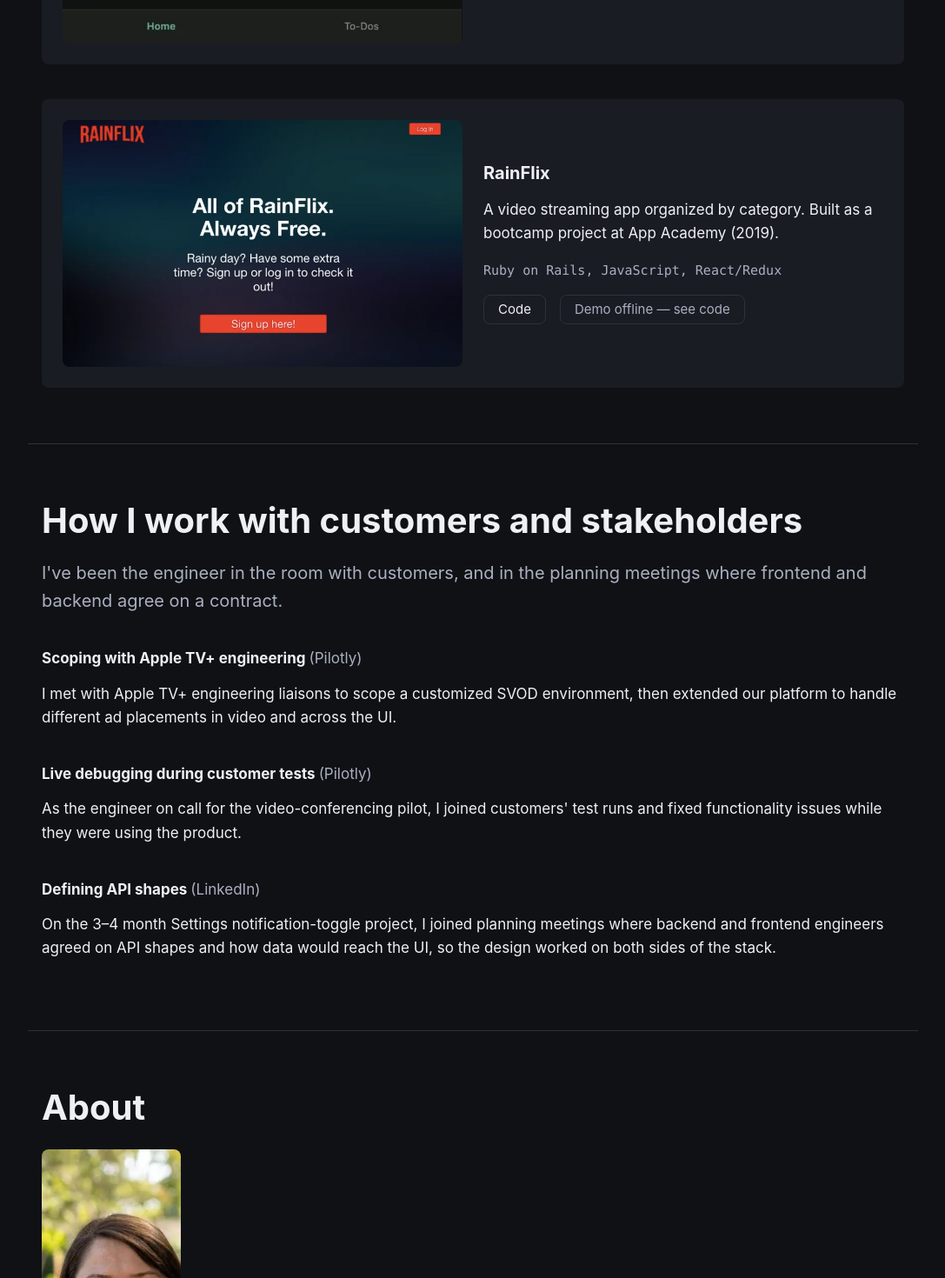
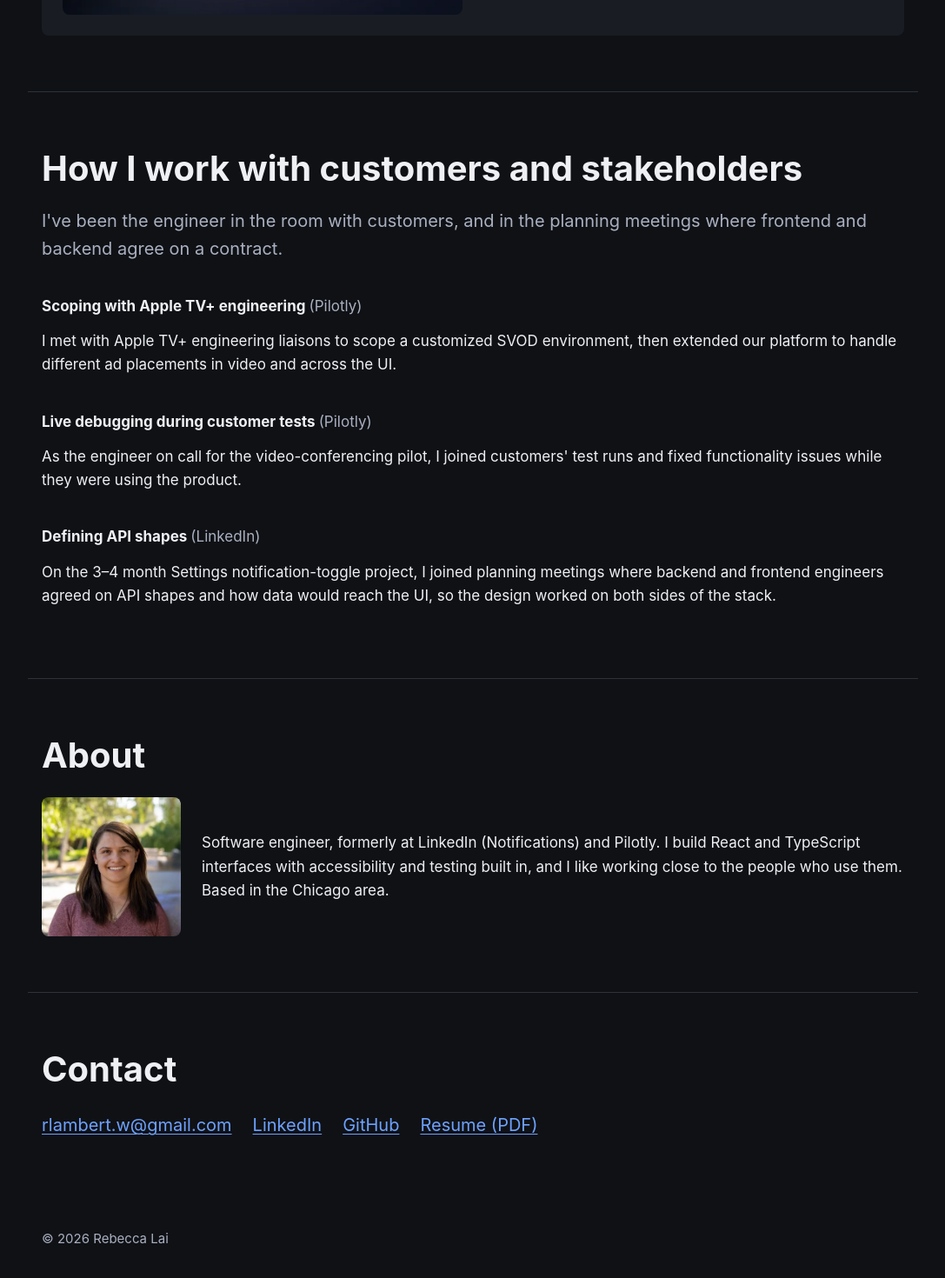
Before and after one commit to rebeccalambert/rebeccalambert.github.io, a React (Vite) app: page / in a window 1280 px wide. Shown: the part 2380-3850 px from the top of the page at 87% size, without its empty margins (96-1183 px from the left). Built offline with nearby package versions, Linux system fonts and the light colour scheme.

Commit message:
Constrain image heights

```diff
--- a/src/styles/components.css
+++ b/src/styles/components.css
@@ -144,6 +144,9 @@
   border-radius: var(--radius);
   width: 100%;
   height: auto;
+  aspect-ratio: 3 / 2;
+  object-fit: cover;
+  object-position: top;
 }
 
 .project-card h3 {
@@ -251,8 +254,10 @@
 .about__photo {
   border-radius: var(--radius);
   width: 100%;
+  height: auto;
   aspect-ratio: 1;
   object-fit: cover;
+  object-position: center 20%;
 }
 
 /* Contact */
```
